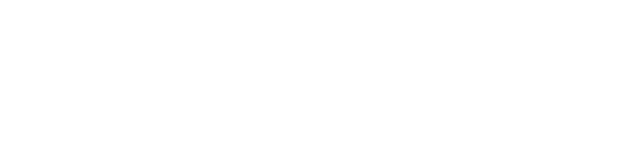
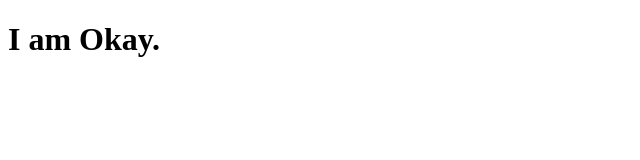
Before and after one commit to amittalande/GitTest, a plain HTML site: page Index.html in a window 1280 px wide. Shown: the whole page, without its empty margins (0-640 px from the left). Drawn offline with Linux system fonts and the light colour scheme.

Commit message:
Index File have been changed.

```diff
--- a/Index.html
+++ b/Index.html
@@ -5,6 +5,6 @@
     <title>TodoList</title>
   </head>
   <body>
-
+<h1>I am Okay.</h1>
   </body>
 </html>
```
